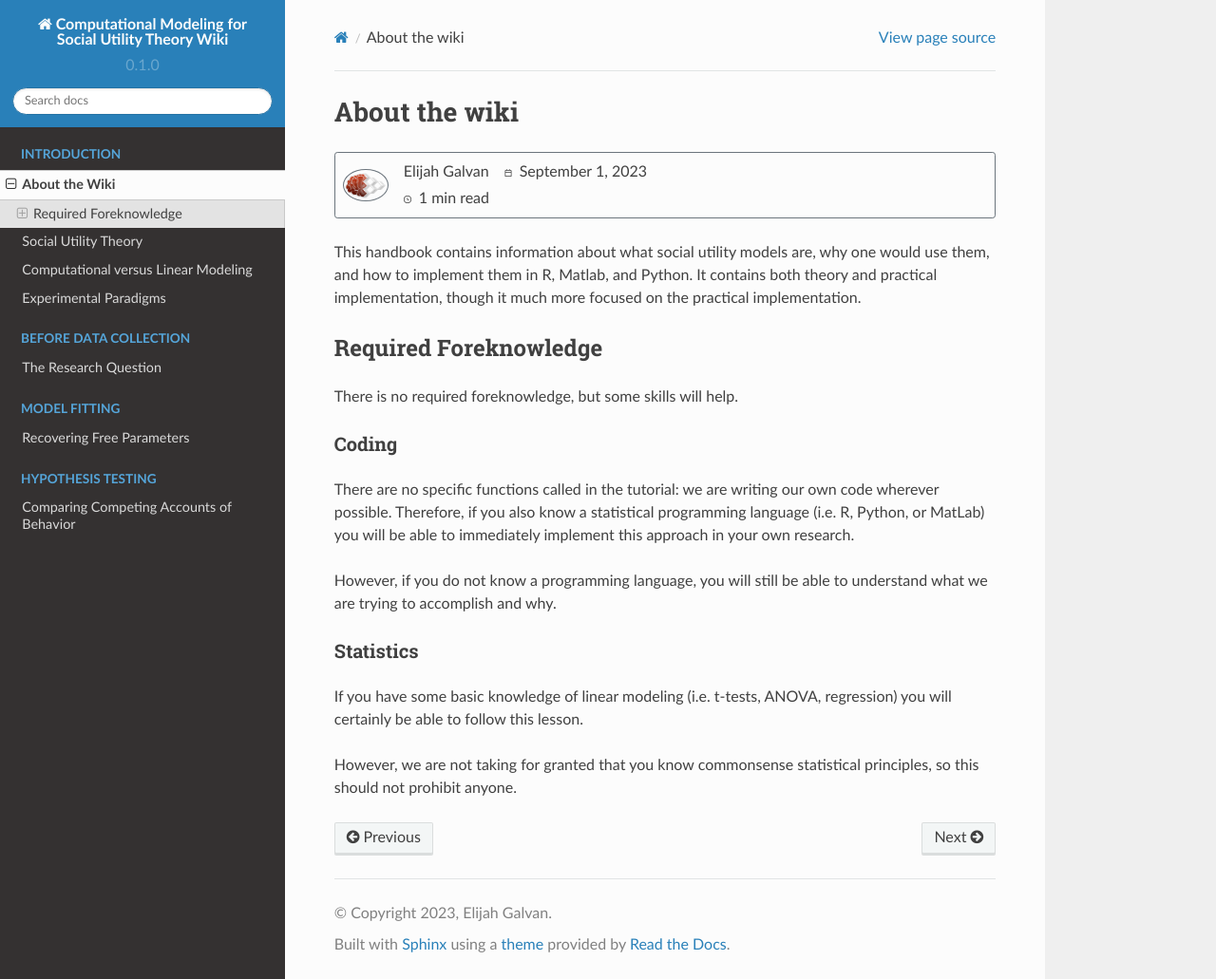
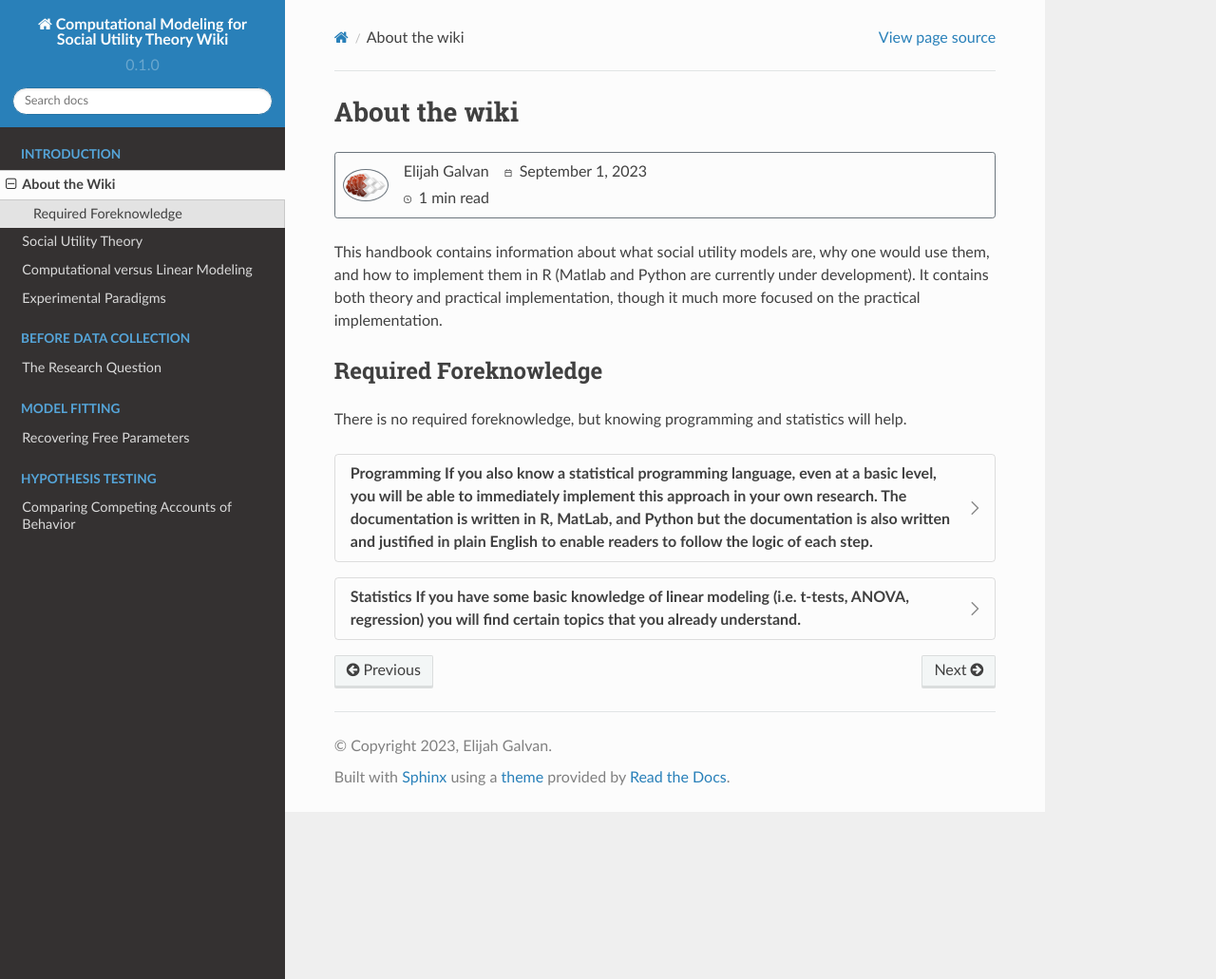
Before and after one commit to epgalvan/social-utility-modeling, a Sphinx documentation site: the page built from docs/source/0_1_0.rst, in a window 1280 px wide and 1031 px high. Shown: the whole window at 95% size. Built offline with Sphinx 7.4.7 and the Read the Docs theme 2.0.0, drawn with Linux system fonts in a browser that asks for light colours.

Commit message:
slight fixing

```diff
--- a/docs/source/0_1_0.rst
+++ b/docs/source/0_1_0.rst
@@ -10,23 +10,23 @@ About the wiki
     :read-time: 1 min read
     :class-container: sd-p-2 sd-outline-muted sd-rounded-1
 
-This handbook contains information about what social utility models are, why one would use them, and how to implement them in R, Matlab, and Python.
+This handbook contains information about what social utility models are, why one would use them, and how to implement them in R (Matlab and Python are currently under development).
 It contains both theory and practical implementation, though it much more focused on the practical implementation.
 
 Required Foreknowledge
 =============
 
-There is no required foreknowledge, but some skills will help.
+There is no required foreknowledge, but knowing programming and statistics will help.
 
-Coding
---------
-There are no specific functions called in the tutorial: we are writing our own code wherever possible.
-Therefore, if you also know a statistical programming language (i.e. R, Python, or MatLab) you will be able to immediately implement this approach in your own research.
+.. dropdown:: Programming
+    If you also know a statistical programming language, even at a basic level, you will be able to immediately implement this approach in your own research.
+    The documentation is written in R, MatLab, and Python but the documentation is also written and justified in plain English to enable readers to follow the logic of each step.
 
-However, if you do not know a programming language, you will still be able to understand what we are trying to accomplish and why.
+    However, if you do not know a programming language, you will still be able to understand what we are trying to accomplish and why.
+    This is because we are writing out all of our analyses and providing plain English documentation rather than using preexisting functions - it enables the reader to comprehend how and why .
+    However, you will obviously not be able to then implement this yourself until you learn the basics of a programing language.
 
-Statistics
-----------
-If you have some basic knowledge of linear modeling (i.e. t-tests, ANOVA, regression) you will certainly be able to follow this lesson.
+.. dropdown:: Statistics
+    If you have some basic knowledge of linear modeling (i.e. t-tests, ANOVA, regression) you will find certain topics that you already understand.
 
-However, we are not taking for granted that you know commonsense statistical principles, so this should not prohibit anyone.
+    However, we are not taking for granted that you know commonsense statistical principles, so this should not prohibit anyone.
--- a/docs/source/0_3_4.rst
+++ b/docs/source/0_3_4.rst
@@ -26,5 +26,5 @@ Given that this is not as widely taught as linear modeling, another reason for t
 This handbook is being made available in order to remediate this communication gap: I learned a majority of what is presented here from reading a paper by `Wilson and Collins (2019)`_.
 However, I still required an even more rudimentary and pragmatic understanding of what to actually do it and, upon further inquiry, learned that this was not a unique struggle – hence my reason for creating this.
 However, beyond the actual practicalities of how to do this, I also learned from personal experience that the same flexibility that this technique offers can also serve to render wrong or uninterpretable results when the researcher does not observe (what should be) commonsense statistical and philosophical principles.
-Naturally, this would not be such a big issue if this were more widely taught and those using this technique shared a common understanding of a standardized approach to this kind of analysis which, as it currently stands, does not exist.
+Naturally, this would not be such a big issue if this were more widely taught and those using this technique shared a common understanding of a standardized approach to this kind of analysis which, as it currently stands, does not exist to the extent that it ought to.
 An emphasis of this handbook is to explain the things that should be commonsense and outline the steps involved at every stage of the process of computational modeling in order to prevent us from arriving at bad and stupid results.
--- a/docs/source/0_4_0.rst
+++ b/docs/source/0_4_0.rst
@@ -13,6 +13,7 @@ Experimental Paradigms
 Prisoner's Dilemma
 ===========
 
+
 Public Goods Game
 =============
 
```
Also changed, not shown: docs/source/0_2_0.rst (+43 -5 lines), docs/source/pgg_gif.gif (added), 2 other files.
